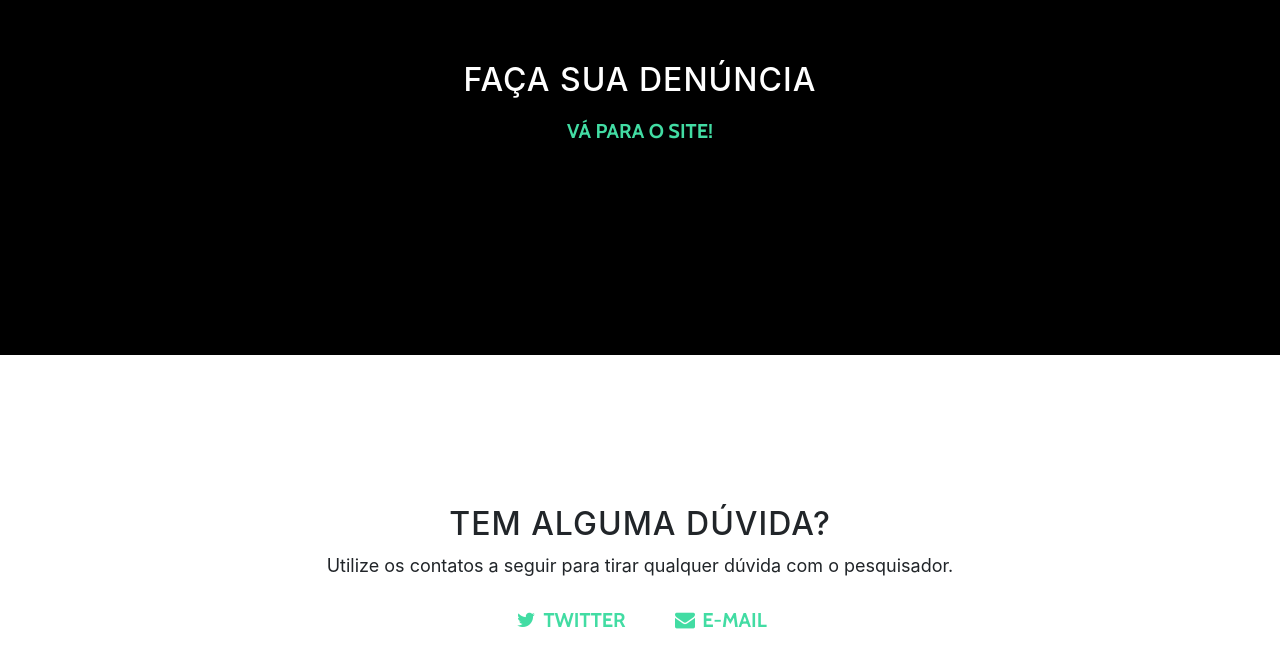
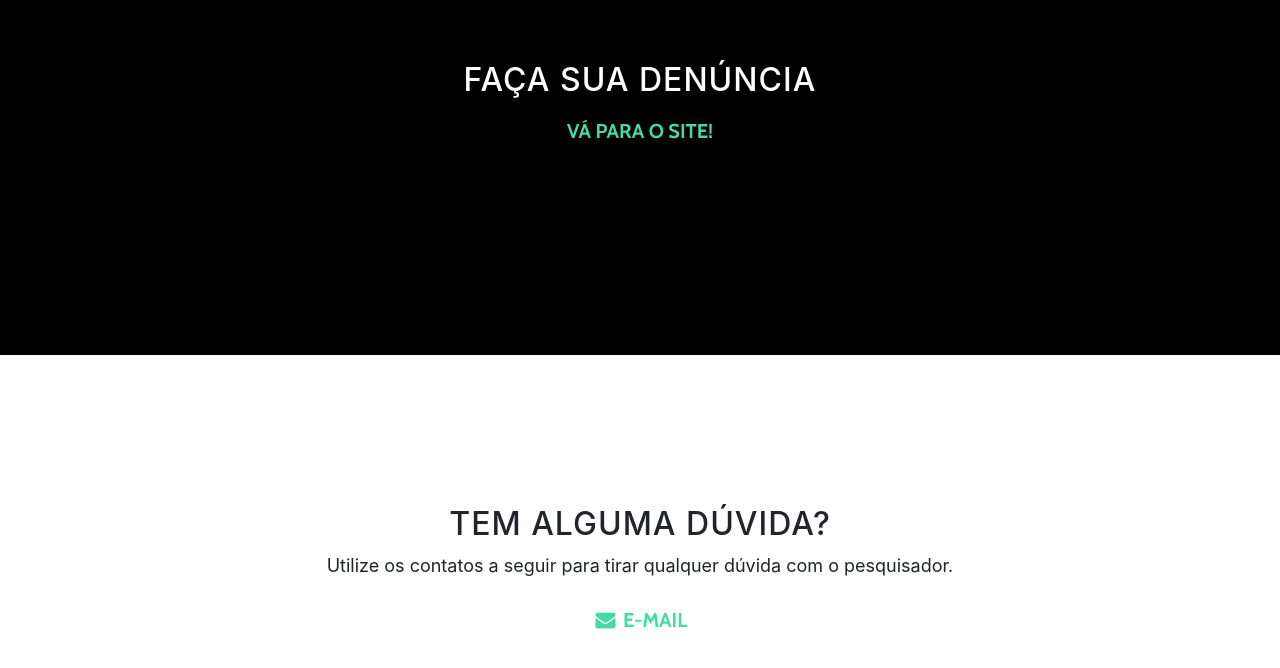
Before and after one commit to luizaugustomm/assedios-no-acude, a website with bundled scripts: page index.html in a window 1280 px wide. Shown: the part 4903-5571 px from the top of the page. Built offline with nearby package versions, Linux system fonts and the light colour scheme.

Commit message:
Agora sim!

```diff
--- a/index.html
+++ b/index.html
@@ -128,12 +128,6 @@
             <p>Utilize os contatos a seguir para tirar qualquer dúvida com o pesquisador.
             <ul class="list-inline banner-social-buttons">
               <li class="list-inline-item">
-                <a href="https://twitter.com/luizaugustomm" target="_blank" class="btn btn-default btn-lg">
-                  <i class="fa fa-twitter fa-fw"></i>
-                  <span class="network-name">Twitter</span>
-                </a>
-              </li>
-              <li class="list-inline-item">
                 <a href="mailto:luizaugustomm@lsd.ufcg.edu.br" class="btn btn-default btn-lg">
                   <i class="fa fa-envelope fa-fw"></i>
                   <span class="network-name">E-mail</span>
```
